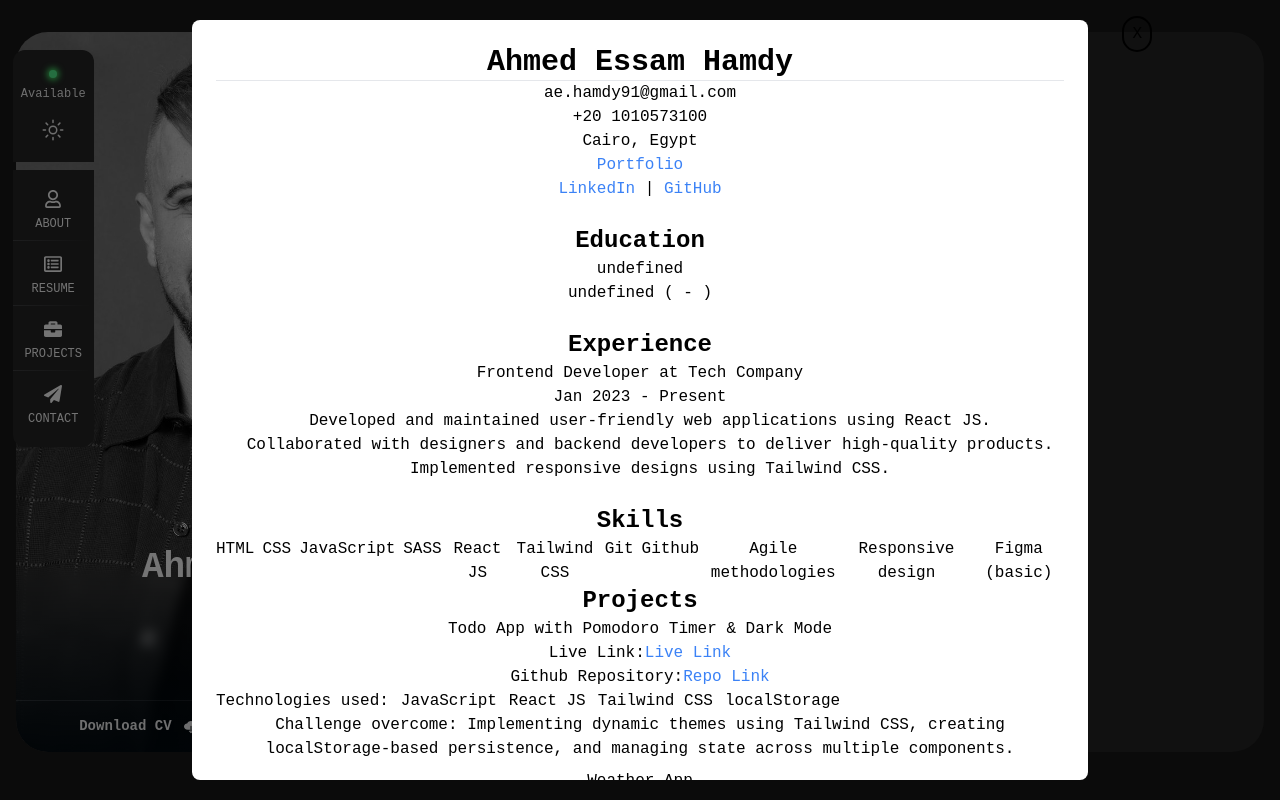
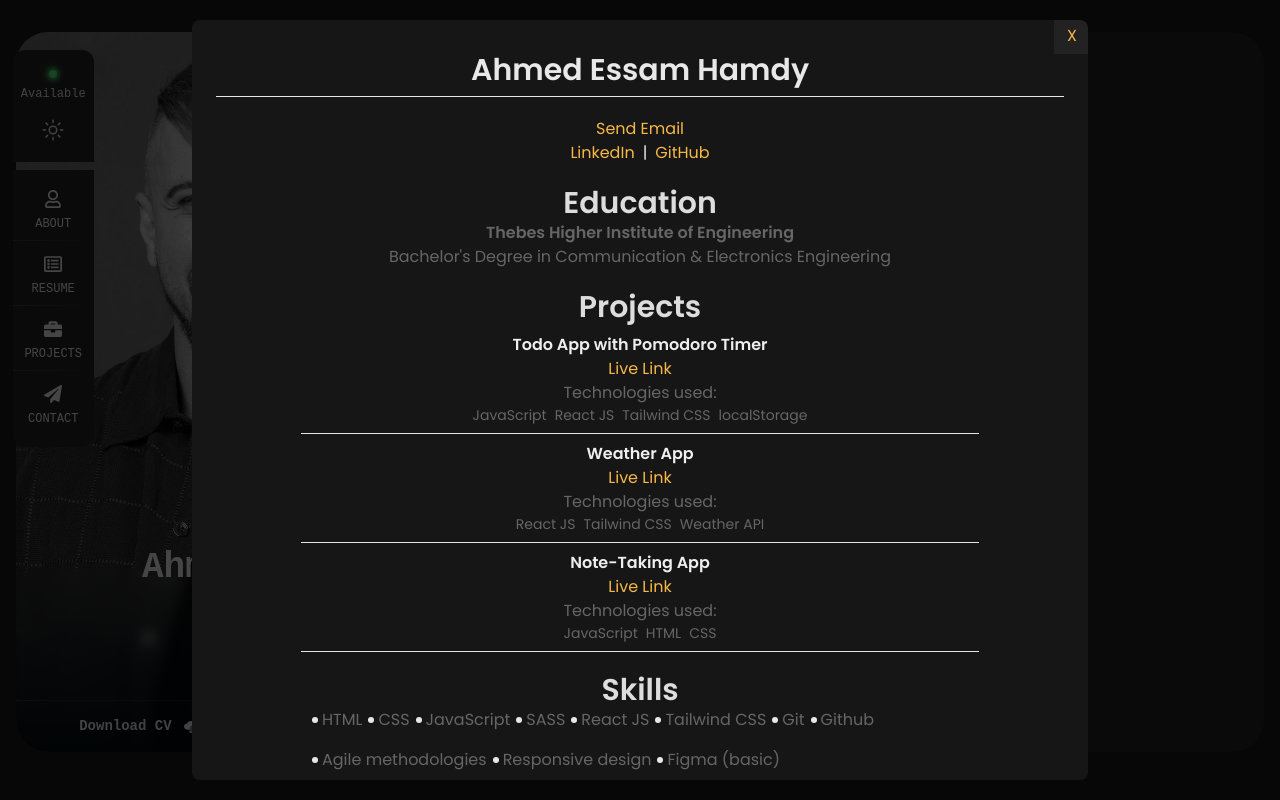
Before and after one commit to aehamdy/my-portfolio, a React (Vite) app: page / in a window 1280 px wide. Both pictures are taken after a click on the button "Download CV". Built offline with nearby package versions, Linux system fonts and the light colour scheme; a web font is replaced by a local one.

Commit message:
feat: Adjust the structure of CvModal

```diff
--- a/src/App.jsx
+++ b/src/App.jsx
@@ -7,9 +7,7 @@ import ProjectsSection from "./components/ProjectsSection";
 import ContactSection from "./components/ContactSection";
 import { useEffect, useState } from "react";
 import CvModal from "./components/CvModal";
-import cvData from "./data/cvData";
 import CvContent from "./components/CvContent";
-import { handleFileDownload } from "./data/handleFileDownload";
 
 function App() {
   const [activeSection, setActiveSection] = useState("about");
@@ -159,11 +157,7 @@ function App() {
             </div>
           </div>
         </div>
-        <CvModal
-          isOpen={isCvModalOpen}
-          closeModal={closeCvModal}
-          cvData={cvData}
-        >
+        <CvModal isOpen={isCvModalOpen} closeModal={closeCvModal}>
           <CvContent />
         </CvModal>
       </div>
@@ -185,8 +179,8 @@ export default App;
 // [x] add animated svg for body element
 // [x] create dynamic cv
 // [x] make the cv downloadable in word file
-// [ ] change the name of the downloadable word file to my firstname + lastname (line 528)
-// [ ] isolate the function of the downloadable cv as a stand alone component
+// [x] change the name of the downloadable word file to my firstname + lastname (line 528)
+// [x] isolate the function of the downloadable cv as a stand alone component
 // [x] make the cv viewable
 // [ ] restructure the viewable cv
 
--- a/src/components/CvModal.jsx
+++ b/src/components/CvModal.jsx
@@ -1,117 +1,176 @@
 /* eslint-disable react/prop-types */
-const CvModal = ({ isOpen, closeModal, cvData }) => {
+import { useRef, useEffect } from "react";
+import cvData from "../data/cvData";
+
+const nameFontSize = "text-3xl font-semibold";
+const nameColor = "text-black dark:text-white-90";
+const linkColor = "text-blue-500 dark:text-accent";
+const headingColor = "black dark:text-light-gray-dd";
+const sectionHeadingFontSize = "text-3xl  font-semibold";
+const projectNameColor = "text-gray-666 dark:text-soft-white";
+const textColor = "text-dark-gray dark:text-gray-666";
+
+const CvModal = ({ isOpen, closeModal }) => {
+  const overlayRef = useRef(null);
+
+  useEffect(() => {
+    const handleClickOutside = (event) => {
+      if (overlayRef.current && event.target === overlayRef.current) {
+        closeModal();
+      }
+    };
+
+    document.addEventListener("click", handleClickOutside);
+    return () => {
+      document.removeEventListener("click", handleClickOutside);
+    };
+  }, [closeModal]);
+
   if (!isOpen) return null;
 
   return (
     <div
-      onClick={closeModal}
-      className="fixed inset-0 flex items-center justify-center z-50 text-black bg-black bg-opacity-50"
+      ref={overlayRef}
+      className="cv-overlay font-poppins fixed inset-0 flex items-center justify-center z-50 text-black bg-black bg-opacity-70"
     >
-      <div className="bg-white p-6 rounded-lg w-full max-w-4xl mx-1 sm:mx-auto overflow-auto max-h-[95vh]">
+      <div className="vertical-scrollbar overflow-y-auto relative max-h-[95vh] mx-1 sm:mx-auto py-5 px-3 md:px-5 lg:p-6 bg-[#fefaf1] dark:bg-body-dark rounded-lg w-full max-w-4xl overflow-auto">
         {/* Close Button */}
         <button
           onClick={closeModal}
-          className="absolute top-4 right-32 py-1 px-2 text-black hover:text-red-500 border-2 border-black rounded-full"
+          className="absolute top-0 end-0 flex justify-center items-center w-6 h-6 lg:w-8 lg:h-8 p-4 text-black bg-transparent dark:bg-section-dark dark:text-accent border-s-2 border-b-2 dark:border-s-section-dark dark:border-b-section-dark"
         >
           X
         </button>
 
         {/* CV Content */}
-        <div className="">
-          <h1 className="text-3xl font-bold">{cvData.personalDetails.name}</h1>
+        <div className="flex flex-col gap-5">
+          {/* Name */}
+          <div>
+            <h1 className={`py-2 ${nameFontSize} ${nameColor}`}>
+              {cvData.personalDetails.name}
+            </h1>
             <hr />
-          <p>{cvData.personalDetails.email}</p>
-          <p>{cvData.personalDetails.phone}</p>
-          <p>{cvData.personalDetails.address}</p>
+          </div>
+
+          {/* Links */}
+          <div className="flex flex-col">
             <p>
               <a
-              href={cvData.personalDetails.portfolio}
-              className="text-blue-500"
+                href={`mailto:${cvData.personalDetails.email}`}
+                className={`${linkColor}`}
               >
-              Portfolio
+                Send Email
               </a>
             </p>
+            <div className="flex justify-evenly gap-1">
+              <div className="flex gap-2 mx-auto">
                 <p>
-            <a href={cvData.personalDetails.linkedIn} className="text-blue-500">
+                  <a
+                    href={cvData.personalDetails.linkedIn}
+                    target="_blank"
+                    className={`${linkColor}`}
+                  >
                     LinkedIn
-            </a>{" "}
-            |{" "}
-            <a href={cvData.personalDetails.github} className="text-blue-500">
+                  </a>
+                </p>
+                <span className="dark:text-white-90">|</span>
+                <p>
+                  <a
+                    href={cvData.personalDetails.github}
+                    target="_blank"
+                    className={`${linkColor}`}
+                  >
                     GitHub
                   </a>
                 </p>
+              </div>
+            </div>
+          </div>
 
           {/* Education */}
-          <div className="mt-6">
-            <h2 className="text-2xl font-semibold">Education</h2>
-            {cvData.education.map((edu, index) => (
-              <div key={index} className="mb-4">
-                <h3>{edu.institution}</h3>
-                <p>
-                  {edu.degree} ({edu.startDate} - {edu.endDate})
-                </p>
+          <div>
+            <h2 className={`${sectionHeadingFontSize} ${headingColor}`}>
+              Education
+            </h2>
+            <div>
+              <h3 className={`${textColor} font-semibold`}>
+                {cvData.education.universityName}
+              </h3>
+              <p className={`${textColor}`}>{cvData.education.degree}</p>
+            </div>
+          </div>
+
+          {/* Projects */}
+          <div className="flex flex-col">
+            <h2 className={`${sectionHeadingFontSize} ${headingColor}`}>
+              Projects
+            </h2>
+            <div className="felx flex-col">
+              {cvData.projects.map((project, i) => (
+                <div
+                  key={i}
+                  className="flex flex-col items-center w-4/5 mx-auto py-2 border-b border-b-slate-200"
+                >
+                  <ul className="flex flex-col items-center">
+                    <h3 className={`${projectNameColor} font-semibold`}>
+                      {project.name}
+                    </h3>
+                    <li>
+                      <a
+                        href={project.liveLink}
+                        target="_blank"
+                        className={`${linkColor}`}
+                      >
+                        Live Link
+                      </a>
+                    </li>
+                  </ul>
+                  <div className="flex flex-col items-center">
+                    <p className={`${textColor}`}>Technologies used:</p>
+                    <ul className="flex flex-wrap gap-2">
+                      {project.technologies.map((tech, i) => (
+                        <li key={i} className={`${textColor} text-sm`}>
+                          {tech}{" "}
+                        </li>
+                      ))}
+                    </ul>
+                  </div>
                 </div>
               ))}
             </div>
+          </div>
+
+          {/* Skills */}
+          <div className="flex flex-col items-center">
+            <h2 className={`${sectionHeadingFontSize} ${headingColor}`}>
+              Skills
+            </h2>
+            <ul className={`flex flex-wrap gap-4 w-3/4 ${textColor}`}>
+              {cvData.skills.map((skill, i) => (
+                <li key={i} className="relative">
+                  <span className="absolute w-1.5 h-1.5 top-[50%] -start-2.5 translate-y-[-50%] bg-black dark:bg-white-90 rounded-full"></span>
+                  {skill}
+                </li>
+              ))}
+            </ul>
+          </div>
 
           {/* Experience */}
-          <div className="mt-6">
-            <h2 className="text-2xl font-semibold">Experience</h2>
+          <div className="flex flex-col gap-2">
+            <h2 className={`${sectionHeadingFontSize} ${headingColor}`}>
+              Experience
+            </h2>
             {cvData.experience.map((job, index) => (
               <div key={index} className="mb-4">
-                <h3>
-                  {job.position} at {job.company}
-                </h3>
-                <p>
-                  {job.startDate} - {job.endDate}
-                </p>
                 <ul className="pl-5">
                   {job.description.map((desc, idx) => (
-                    <li key={idx}>{desc}</li>
+                    <li key={idx} className={`${textColor}`}>
+                      {desc}
+                    </li>
                   ))}
                 </ul>
               </div>
             ))}
-          </div>
-
-          {/* Skills */}
-          <div className="mt-6">
-            <h2 className="text-2xl font-semibold">Skills</h2>
-            <ul className="flex gap-2">
-              {cvData.skills.map((skill, i) => (
-                <li key={i}>{skill}</li>
-              ))}
-            </ul>
-          </div>
-
-          <div>
-            <h2 className="text-2xl font-semibold">Projects</h2>
-            <ul className="flex flex-col gap-2">
-              {cvData.projects.map((project, i) => (
-                <li key={i}>
-                  <h3>{project.name}</h3>
-                  <p>
-                    Live Link:
-                    <a href={project.liveLink} className="text-blue-500">
-                      Live Link
-                    </a>
-                  </p>
-                  <p>
-                    Github Repository:
-                    <a href={project.githubRep} className="text-blue-500">
-                      Repo Link
-                    </a>
-                  </p>
-                  <ul className="flex gap-3">
-                    Technologies used:{" "}
-                    {project.technologies.map((tech, i) => (
-                      <li key={i}>{tech} </li>
-                    ))}
-                  </ul>
-                  <p>Challenge overcome: {project.challengeOvercome}</p>
-                </li>
-              ))}
-            </ul>
           </div>
         </div>
       </div>
--- a/src/data/createWordFileStructure.js
+++ b/src/data/createWordFileStructure.js
@@ -253,7 +253,7 @@ export const createWordFileStructure = () => {
             // Projects
             ...personalInfo.projects
               .filter((project) => project.addToDownloadableCv)
-              .flatMap((project, index) => [
+              .flatMap((project) => [
                 // Project Name (Collapsible)
                 new Paragraph({
                   children: [
--- a/src/data/cvData.js
+++ b/src/data/cvData.js
@@ -11,13 +11,18 @@ const cvData = {
       linkedIn: `${personalInfo.social.linkedin}`,
       github: `${personalInfo.social.github}`,
     },
-    education: [
+    education:
       {
-        institution: `${personalInfo.education.universityName}`,
-        degree: `${personalInfo.education.degree}`,
+        universityName: `${personalInfo.education[0].universityName}`,
+        degree: `${personalInfo.education[0].degree}`,
         graduationYear: `${personalInfo.education.graduationYear}`,
       },
-    ],
+      // skills: ['React JS', 'Tailwind CSS', 'JavaScript', 'HTML', 'CSS', 'Git'],
+      skills: personalInfo.technicalSkills.flatMap(skill => {
+          const key = Object.keys(skill)[0];
+          return skill[key];
+      }),
+      projects: personalInfo.projects.filter(project => project.addToViewableCv),
     experience: [
       {
         company: 'Tech Company',
@@ -25,18 +30,12 @@ const cvData = {
         startDate: 'Jan 2023',
         endDate: 'Present',
         description: [
-          'Developed and maintained user-friendly web applications using React JS.',
+          'Developed and maintained user-friendly web applications using, HTML, CSS, JavaScript and React JS.',
           'Collaborated with designers and backend developers to deliver high-quality products.',
           'Implemented responsive designs using Tailwind CSS.',
         ],
       },
     ],
-    // skills: ['React JS', 'Tailwind CSS', 'JavaScript', 'HTML', 'CSS', 'Git'],
-    skills: personalInfo.technicalSkills.flatMap(skill => {
-        const key = Object.keys(skill)[0];
-        return skill[key];
-    }),
-    projects: personalInfo.projects,
   };
 
   export default cvData;
--- a/src/data/personalInfo.js
+++ b/src/data/personalInfo.js
@@ -23,13 +23,13 @@ export const personalInfo = {
     ],
     projects: [
         {
-            name: 'Todo App with Pomodoro Timer & Dark Mode',
+            name: 'Todo App with Pomodoro Timer',
             liveLink: 'www.livelink.com',
             githubRepo: 'www.githubRepoLink.com',
             description: 'Developed a fully functional todo app with features like adding, editing, and deleting tasks, categorization, and filtration. Integrated a Pomodoro timer to enhance task management.',
             technologies: ['JavaScript', 'React JS', 'Tailwind CSS', 'localStorage'],
             challengeOvercome: 'Implementing dynamic themes using Tailwind CSS, creating localStorage-based persistence, and managing state across multiple components.',
-            addToViewableCv: false,
+            addToViewableCv: true,
             addToDownloadableCv: true,
         },
         {
@@ -39,7 +39,7 @@ export const personalInfo = {
             description: 'Built a weather forecasting app that retrieves real-time weather data based on user input and displays detailed weather forecasts.',
             technologies: ['React JS', 'Tailwind CSS', 'Weather API'],
             challengeOvercome: 'Handling API responses efficiently, creating a clean UI for displaying large amounts of data.',
-            addToViewableCv: false,
+            addToViewableCv: true,
             addToDownloadableCv: true,
         },
         {
@@ -59,7 +59,7 @@ export const personalInfo = {
             description: 'Developed a note-taking web application where users can create, edit, and delete notes.',
             technologies: ['JavaScript', 'HTML', 'CSS'],
             challengeOvercome: 'Simplified UI and organized structure for seamless note management.',
-            addToViewableCv: false,
+            addToViewableCv: true,
             addToDownloadableCv: true,
         },
     ],
```
Lines whose indentation alone changed are shown as unchanged.
